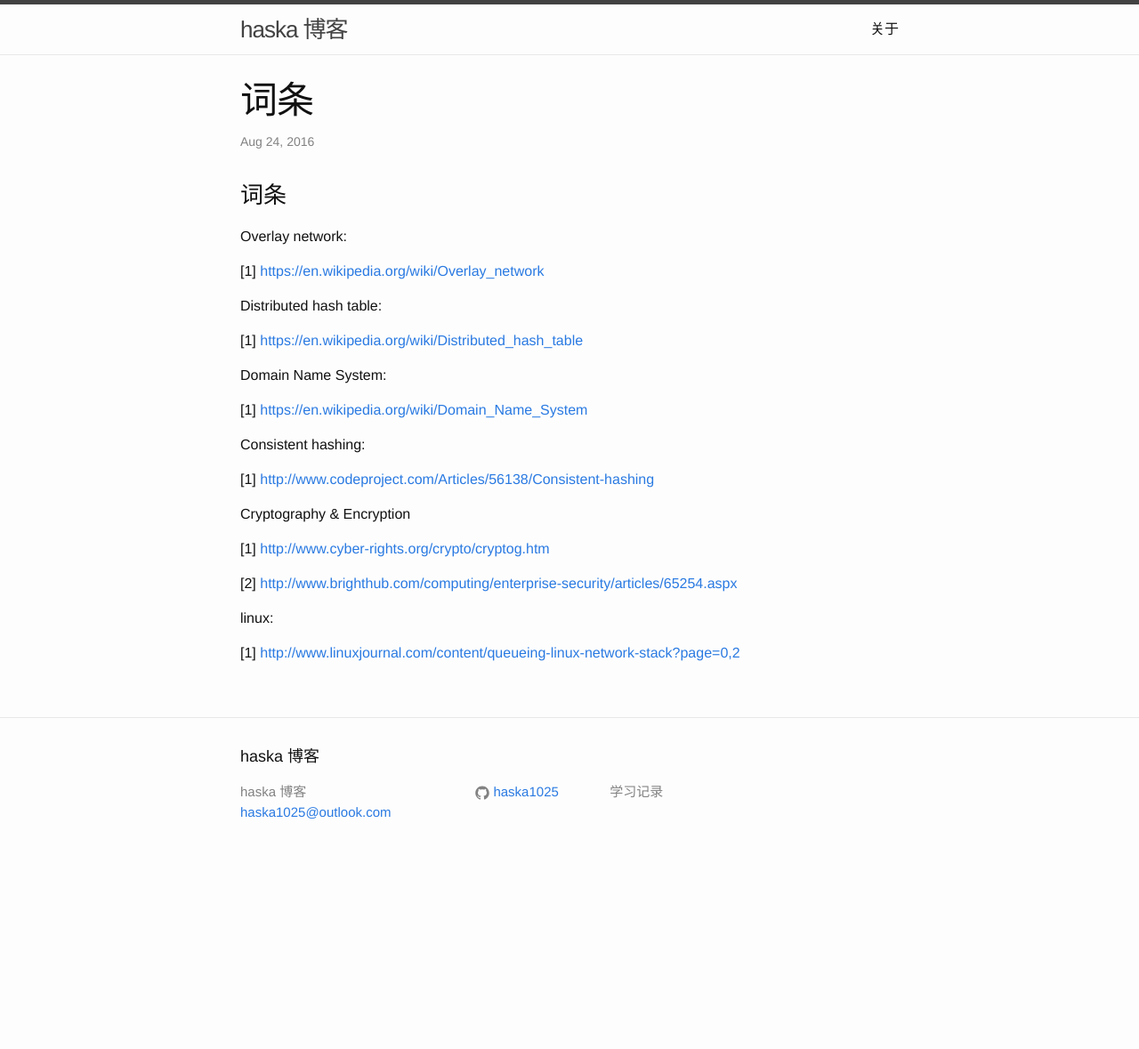
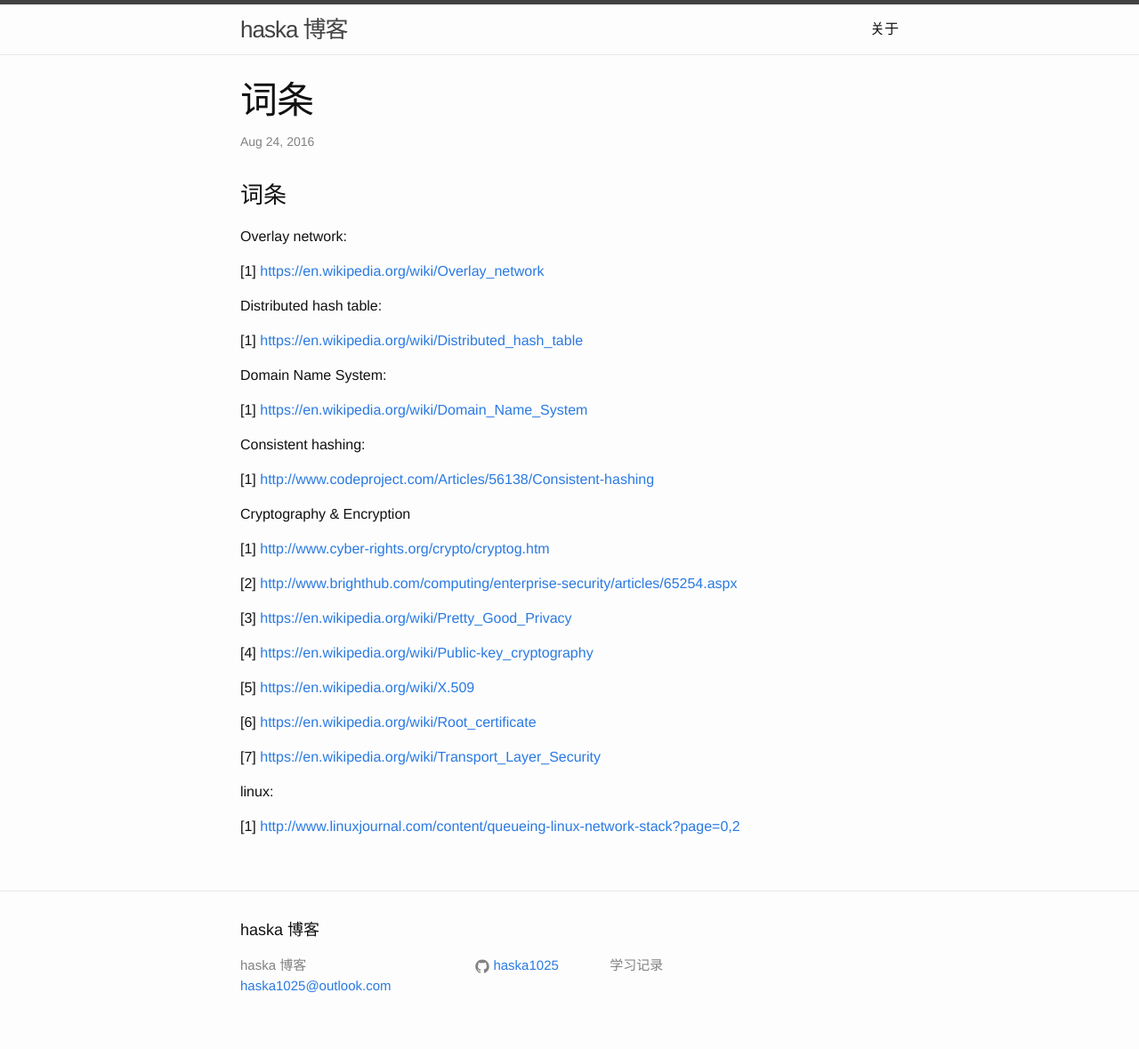
Before and after one commit to haska1025/haska1025.github.io, a Jekyll site: the page built from _posts/2016-08-24-terminology.md, in a window 1280 px wide. Shown: the whole page at 89% size. Built offline with Jekyll 4.4.1, drawn with Linux system fonts in a browser that asks for light colours; before the commit the page ends 984 px from its top, so only the background shows below that.

Commit message:
Add new file

```diff
--- a/_posts/2016-08-24-terminology.md
+++ b/_posts/2016-08-24-terminology.md
@@ -30,6 +30,16 @@ Cryptography & Encryption
 
 [2] <http://www.brighthub.com/computing/enterprise-security/articles/65254.aspx>
 
+[3] <https://en.wikipedia.org/wiki/Pretty_Good_Privacy>
+
+[4] <https://en.wikipedia.org/wiki/Public-key_cryptography>
+
+[5] <https://en.wikipedia.org/wiki/X.509>
+
+[6] <https://en.wikipedia.org/wiki/Root_certificate>
+
+[7] <https://en.wikipedia.org/wiki/Transport_Layer_Security>
+
 linux:
 
 [1] <http://www.linuxjournal.com/content/queueing-linux-network-stack?page=0,2>
```
Also changed, not shown: _posts/2016-12-08-openssl_notes.md (added, +80 -0 lines).
